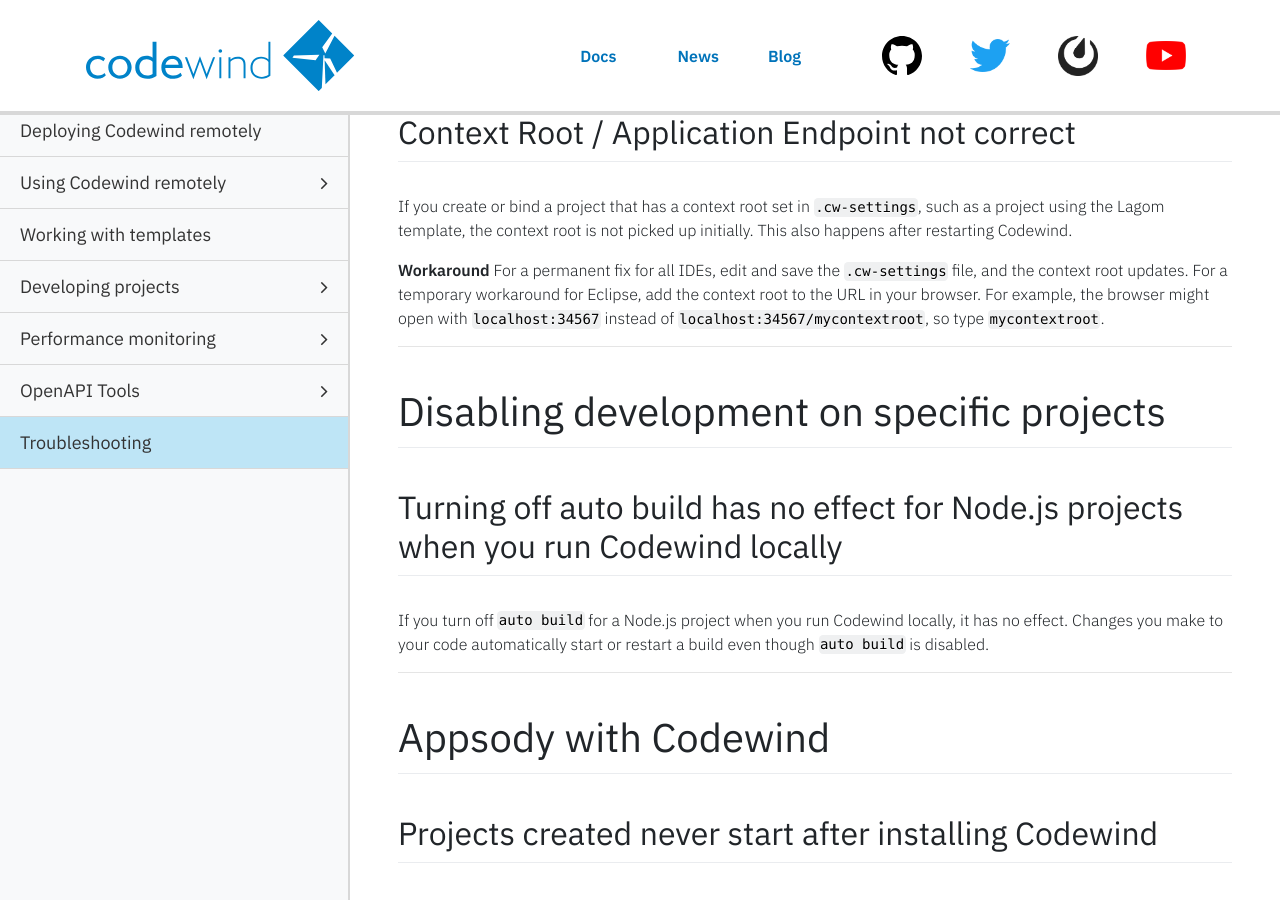
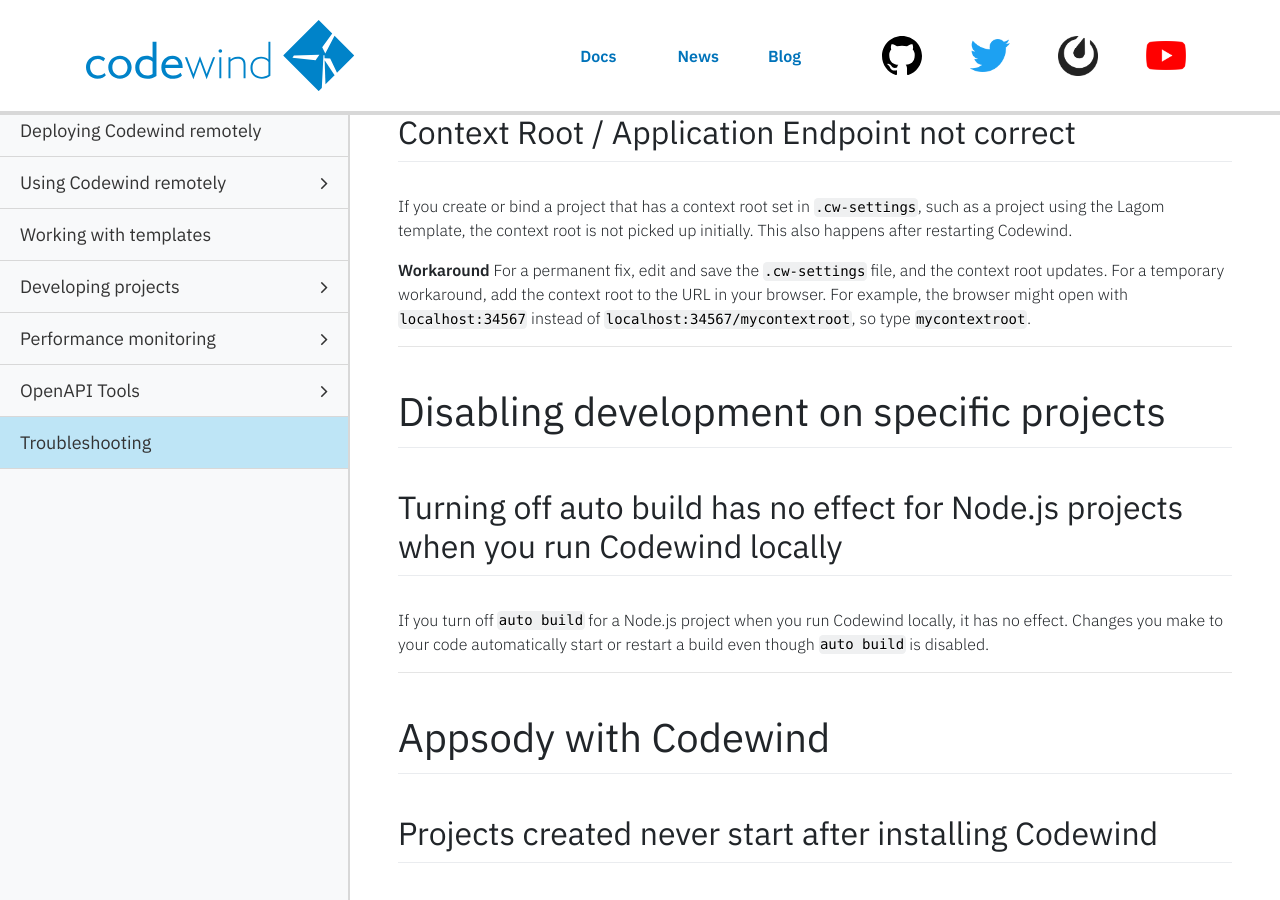
Before and after one commit to eclipse-archived/codewind-docs, a Jekyll site: the page built from docs/_documentations/troubleshooting.md, in a window 1280 px wide and 900 px high, scrolled down 9153 px. Built offline with Jekyll 4.4.1, drawn with Linux system fonts in a browser that asks for light colours; nearby versions of some CDN libraries; comment, search, counter and statistics services are not loaded; some of the changed text lies outside the part shown.

Commit message:
Resolve review comments
Signed-off-by: micgibso <MICGIBSO@uk.ibm.com>

```diff
--- a/docs/_documentations/troubleshooting.md
+++ b/docs/_documentations/troubleshooting.md
@@ -206,7 +206,7 @@ Issue link: https://github.com/eclipse/codewind/issues/243
 ## Adding an existing Open Liberty project fails to build because of missing files
 An Open Liberty project fails to build after it is added into Codewind with the **Add Existing Project** action, and the project fails to build because of missing files.
 
-**Workaround:** Bind the existing project again but this time, don't accept the detected type. Click **No** for VSCode, **Next** for Eclipse, and then choose **Other (Codewind Basic Container)** for the project type.
+**Workaround:** Bind the existing project again but this time for the project type, do not accept the detected type, but instead select **Other (Codewind Basic Container)**.
 
 ***
 # Understanding Application Metrics
@@ -390,7 +390,7 @@ Issue link: Updated in https://github.com/eclipse/codewind/issues/2613
 ## Context Root / Application Endpoint not correct
 If you create or bind a project that has a context root set in `.cw-settings`, such as a project using the Lagom template, the context root is not picked up initially. This also happens after restarting Codewind.
 
-**Workaround** For a permanent fix for all IDEs, edit and save the `.cw-settings` file, and the context root updates. For a temporary workaround for Eclipse, add the context root to the URL in your browser. For example, the browser might open with `localhost:34567` instead of `localhost:34567/mycontextroot`, so type `mycontextroot`.
+**Workaround** For a permanent fix, edit and save the `.cw-settings` file, and the context root updates. For a temporary workaround, add the context root to the URL in your browser. For example, the browser might open with `localhost:34567` instead of `localhost:34567/mycontextroot`, so type `mycontextroot`.
 
 ***
 # Disabling development on specific projects
```
